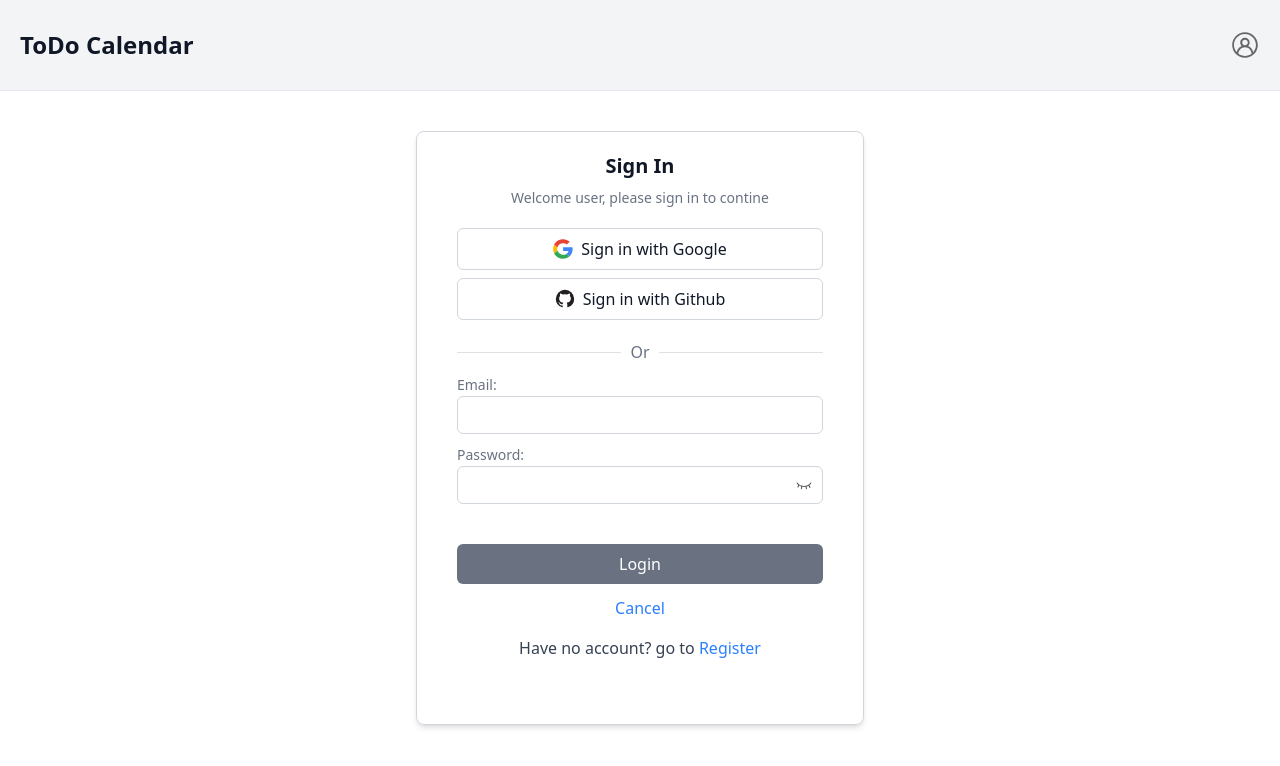
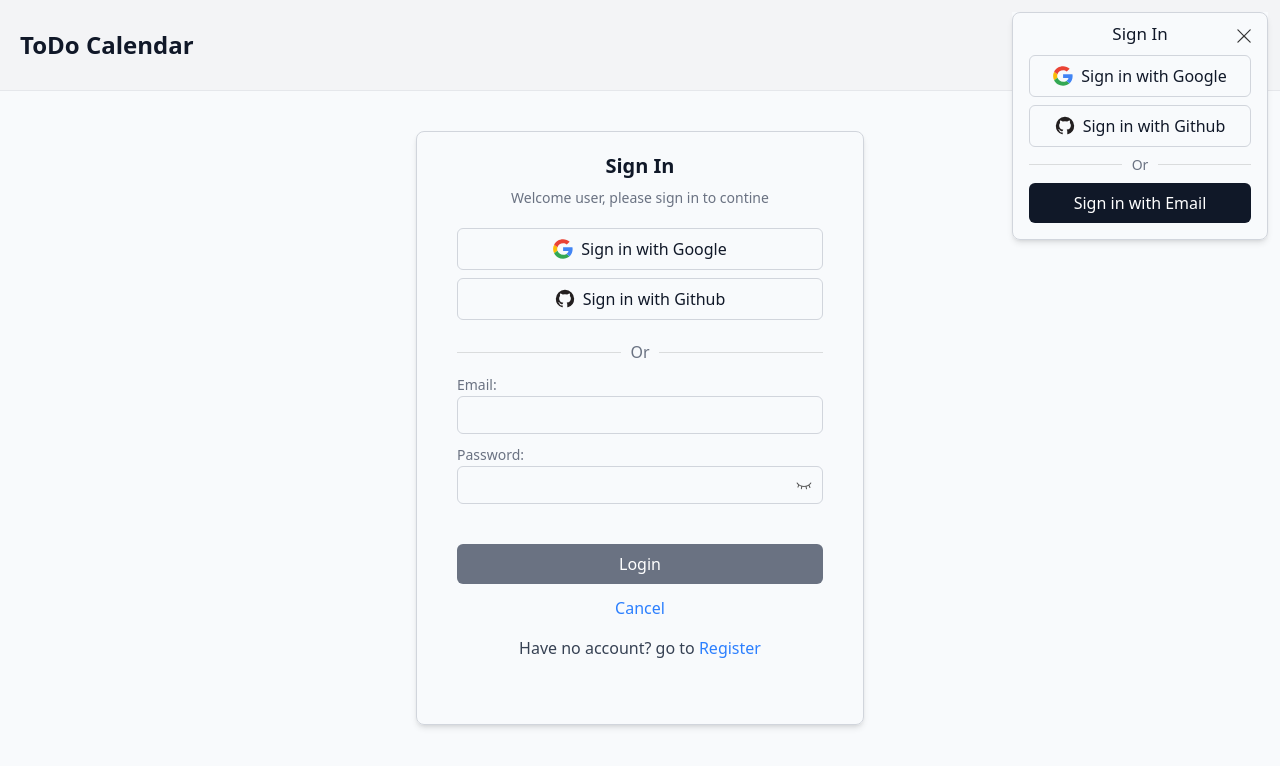
Before and after one commit to XiaoruiWang-SH/TODO-Calendar, a React (Vite) app: page /login in a window 1280 px wide. Shown: the top 766 px of the page. Built offline with nearby package versions, Linux system fonts and the light colour scheme; no server answers.

Commit message:
Update LastEditTime in multiple files and add SignInBar component for user authentication.

```diff
--- a/src/App.tsx
+++ b/src/App.tsx
@@ -3,7 +3,7 @@
  * @Email: xiaorui.wang@usi.ch
  * @Date: 2025-03-13 10:48:47
  * @LastEditors: Xiaorui Wang
- * @LastEditTime: 2025-04-13 15:09:21
+ * @LastEditTime: 2025-04-13 22:02:33
  * @Description:
  *
  * Copyright (c) 2025 by Xiaorui Wang, All Rights Reserved.
@@ -14,20 +14,30 @@
 import { Header } from './components/header/Header';
 import { Outlet } from 'react-router';
 import { MyAppNav } from './Nav';
-import { setUser } from './features/user/userSlice';
+import { selectUser, setUser } from './features/user/userSlice';
 import { useDispatch } from 'react-redux';
 import { ToastContainer, toast } from 'react-toastify';
 import 'react-toastify/dist/ReactToastify.css';
-import { useEffect } from 'react';
-import { handleAuthRedirect } from './data/api_register';
+import { FC, useEffect, useState } from 'react';
+import { handleAuthRedirect, loginWithOAuth, OAuthProvider } from './data/api_register';
+import { Divider } from '@mui/material';
+import google from './assets/google.svg';
+import github from './assets/github.svg';
+import close from './assets/close.svg';
+import { SignInItem } from './components/user/Login';
+import { useNavigate } from 'react-router';
+import { useAppSelector } from './app/hooks';
 
 
 function App() {
+  const [showSignInBar, setShowSignInBar] = useState(true);
+  const navigate = useNavigate();
   const dispatch = useDispatch();
-  const user = localStorage.getItem('user');
-  if (user) {
-    console.log("user: ", user);
-    dispatch(setUser(JSON.parse(user)));
+  const user = useAppSelector(selectUser);
+  const storedUser = localStorage.getItem('user');
+  if (storedUser) {
+    console.log("user: ", storedUser);
+    dispatch(setUser(JSON.parse(storedUser)));
   } else {
     console.log("no user");
   }
@@ -44,11 +54,47 @@ function App() {
 
 
   return (
-    <div className='text-start bg-gray-100 font-sans text-gray-900 font-medium'>
+    <div className='text-start bg-gray-100 font-sans text-gray-900 font-medium relative'>
       <Header />
       {/* <MyAppNav /> */}
       <Outlet />
-      <ToastContainer autoClose={3000} hideProgressBar />
+      <ToastContainer autoClose={2000} hideProgressBar position='bottom-center' />
+      {!user && showSignInBar && (
+        <div className='fixed top-3 right-3'>
+          <SignInBar handleClose={() => setShowSignInBar(false)} handleSignIn={() => { navigate('/login') }} />
+        </div>
+      )}
+    </div>
+  )
+}
+
+interface SignInBarProps {
+  handleClose: () => void;
+  handleSignIn: () => void;
+}
+
+const SignInBar: FC<SignInBarProps> = ({ handleClose, handleSignIn }) => {
+  return (
+    <div className=' flex items-center justify-center bg-slate-50 relative'>
+      <button className='absolute top-2 right-2 w-8 h-8 flex items-center justify-center' onClick={handleClose}>
+        <img src={close} alt='close' className='w-5 h-5' />
+      </button>
+      <div className='w-[20vw] items-center justify-center self-start px-4 py-2 rounded-lg border border-gray-300 shadow-md'>
+        <div className='text-[17px] font-medium text-center'>Sign In</div>
+        <div className='flex flex-col gap-2 my-2'>
+          <SignInItem logo={google} text="Sign in with Google" onClick={() => { loginWithOAuth(OAuthProvider.GOOGLE) }} />
+          <SignInItem logo={github} text="Sign in with Github" onClick={() => { loginWithOAuth(OAuthProvider.GITHUB) }} />
+        </div>
+        <Divider>
+          <div className='text-gray-500 text-sm'>Or</div>
+        </Divider>
+
+        <div className='flex flex-col gap-2 my-2'>
+          <button className='p-2 w-full bg-gray-900 disabled:bg-gray-500 text-white rounded-md hover:bg-gray-700'
+            onClick={handleSignIn}
+          >Sign in with Email</button>
+        </div>
+      </div>
     </div>
   )
 }
--- a/src/components/user/Login.tsx
+++ b/src/components/user/Login.tsx
@@ -3,7 +3,7 @@
  * @Email: xiaorui.wang@usi.ch
  * @Date: 2025-03-27 10:05:53
  * @LastEditors: Xiaorui Wang
- * @LastEditTime: 2025-04-13 14:14:05
+ * @LastEditTime: 2025-04-13 21:25:32
  * @Description:
  * Copyright (c) 2025 by Xiaorui Wang, All Rights Reserved.
  */
@@ -80,7 +80,7 @@ export const Login: FC = () => {
     }
 
     return (
-        <div className='h-[100vh] bg-white flex items-center justify-center bg-slate-50'>
+        <div className='h-[100vh] flex items-center justify-center bg-slate-50'>
             <div className='items-center justify-center self-start px-10 py-5 rounded-lg w-[100vw] md:w-[35vw] md:border md:border-gray-300 md:shadow-md md:mt-10'>
                 <div className='text-xl font-semibold text-center'>Sign In</div>
                 <div className="text-sm text-gray-500 font-light my-2 text-center">Welcome user, please sign in to contine</div>
@@ -123,13 +123,13 @@ export const Login: FC = () => {
     );
 }
 
-interface SignInItemProps {
+export interface SignInItemProps {
     logo: string;
     text: string;
     onClick: () => void;
 }
 
-const SignInItem = ({ logo, text, onClick }: SignInItemProps) => {
+export const SignInItem = ({ logo, text, onClick }: SignInItemProps) => {
     return (
         <div>
             <div className='flex justify-center items-center gap-2 font-normal border border-gray-300 rounded-md p-2 hover:bg-gray-100'
```
Lines whose indentation alone changed are shown as unchanged.
